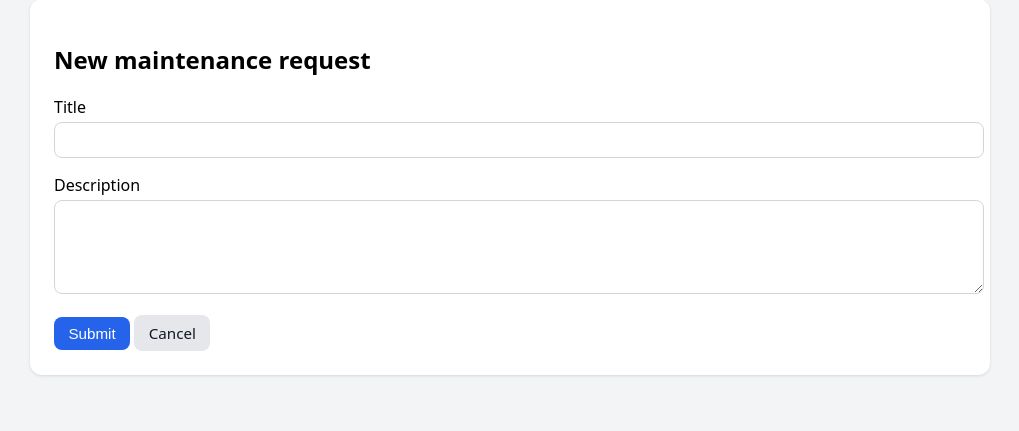
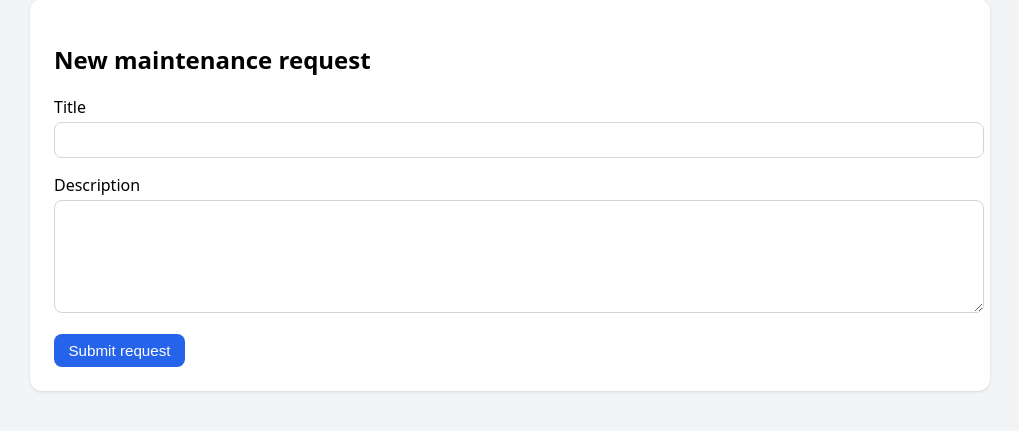
Before and after one commit to MrCakeguy123/tenant-landlord-app, a Flask app: template templates/new_request.html in a window 1280 px wide. Shown: the part 69-500 px from the top of the page, without its empty margins (130-1149 px from the left). Run offline with Flask 3, Linux system fonts and the light colour scheme; the template is opened without the code that fills it, so the values that code supplies are empty.

Commit message:
Update form action and textarea rows in new_request.html

```diff
--- a/templates/new_request.html
+++ b/templates/new_request.html
@@ -2,17 +2,16 @@
 {% block content %}
   <section class="card">
     <h1>New maintenance request</h1>
-    <form method="post" class="form">
+    <form method="post" action="{{ url_for('new_request') }}" class="form">
       <label>
         Title
         <input type="text" name="title" required>
       </label>
       <label>
         Description
-        <textarea name="description" rows="4" required></textarea>
+        <textarea name="description" rows="5" required></textarea>
       </label>
-      <button class="button primary" type="submit">Submit</button>
-      <a class="button" href="{{ url_for('tenant_dashboard') }}">Cancel</a>
+      <button class="button primary" type="submit">Submit request</button>
     </form>
   </section>
 {% endblock %}
```
